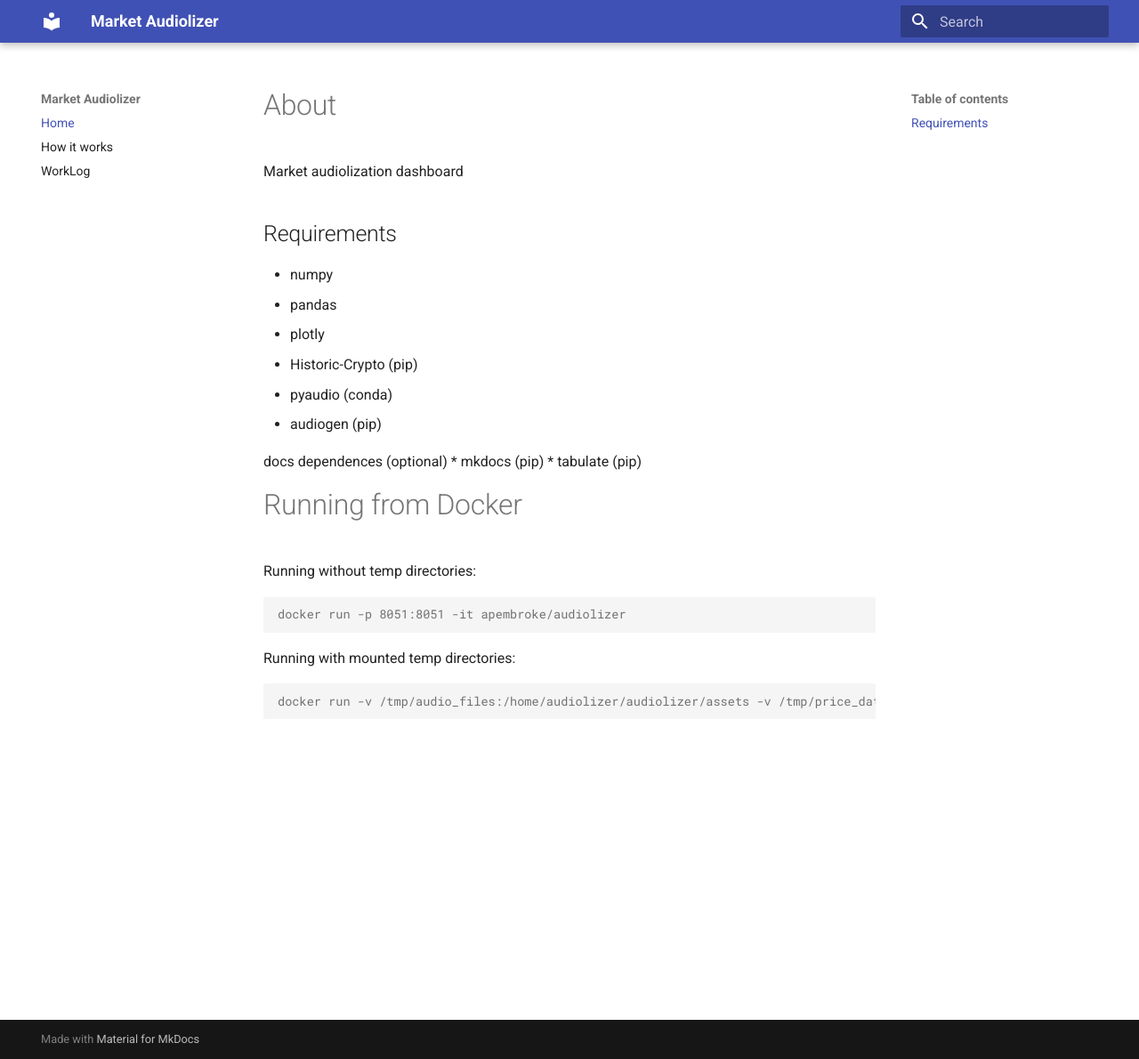
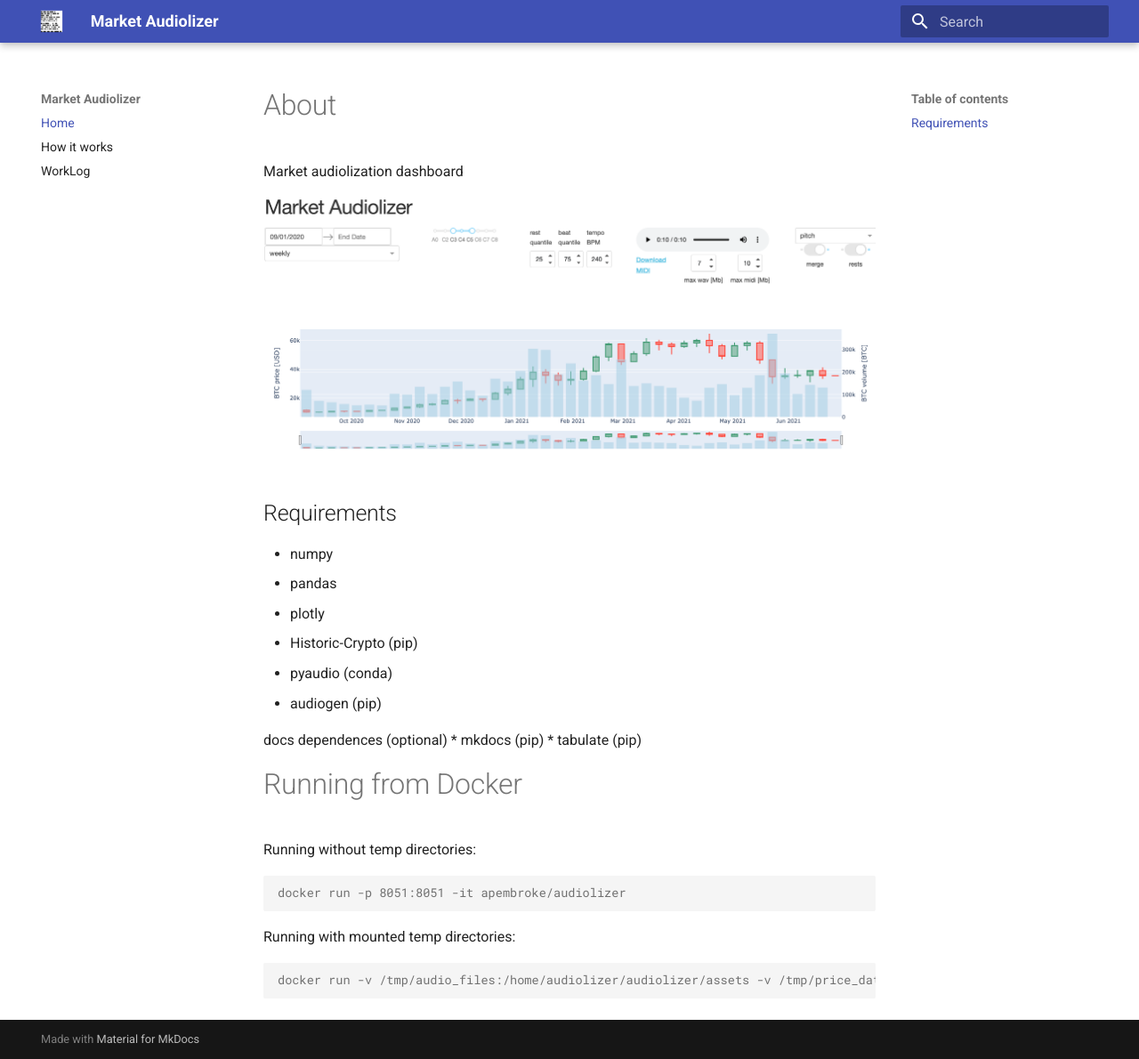
Before and after one commit to asherp/audiolizer, an MkDocs documentation site: the page built from docs/README.md, in a window 1280 px wide and 1190 px high. Shown: the whole window at 89% size. Built offline with MkDocs 1.6.1 and Material for MkDocs 9.7.7, drawn with Linux system fonts in a browser that asks for light colours.

```diff
--- a/README.md
+++ b/README.md
@@ -3,6 +3,7 @@
 
 Market audiolization dashboard
 
+![Market audiolizer screenshot](https://github.com/asherp/audiolizer/raw/master/audiolizer0.2_screen_shot.png)
 
 ## Requirements
 
--- a/mkdocs.yml
+++ b/mkdocs.yml
@@ -7,7 +7,9 @@ nav:
 - How it works: About.md
 - WorkLog: WorkLog.md
 
-theme: material
+theme:
+  name: material
+  logo: assets/audiolizer_icon.jpg
 
 plugins:
   - search
```
Also changed, not shown: WorkLog.md (+1 -0 lines), audiolizer/assets/favicon.ico (added).
